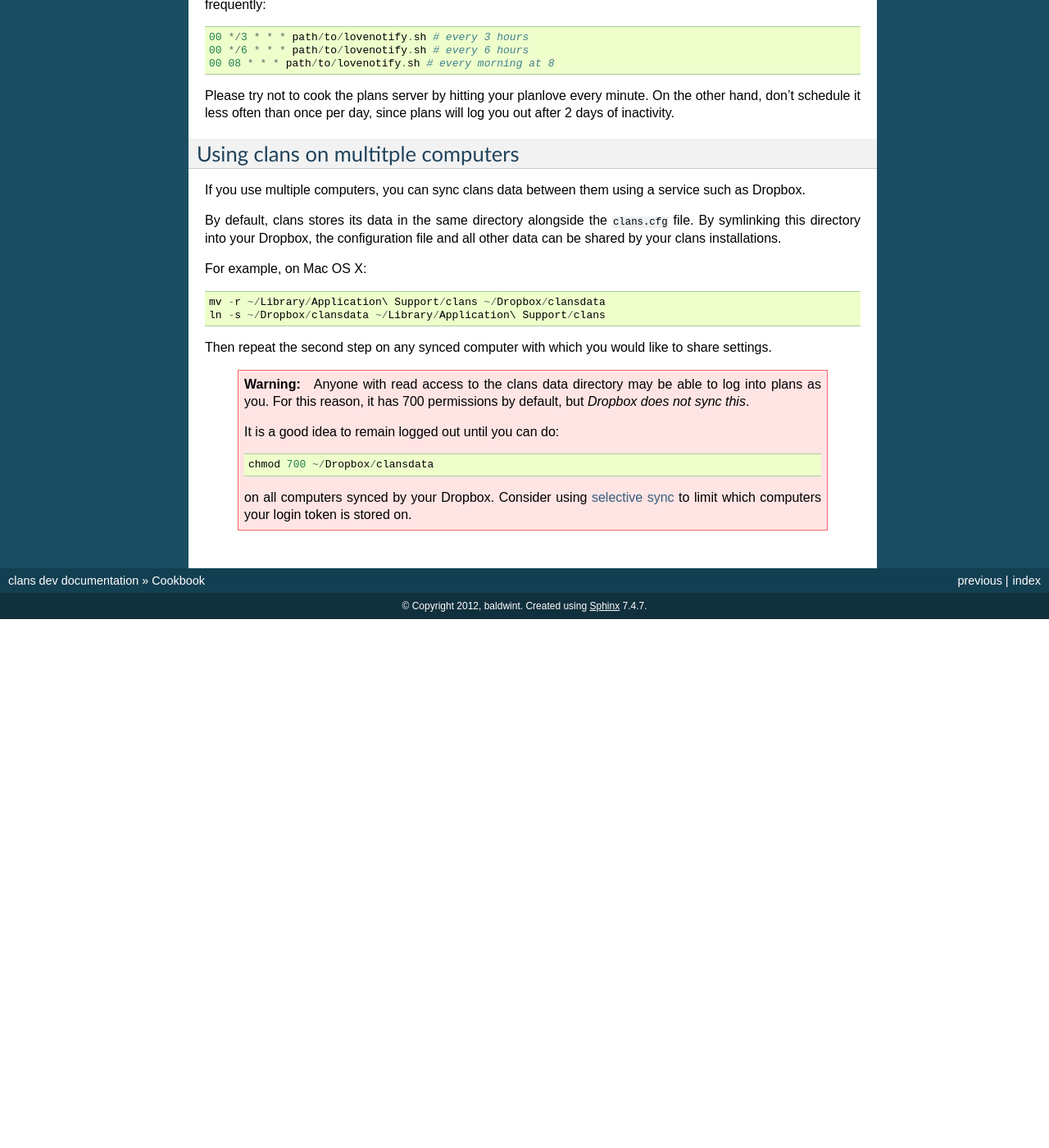
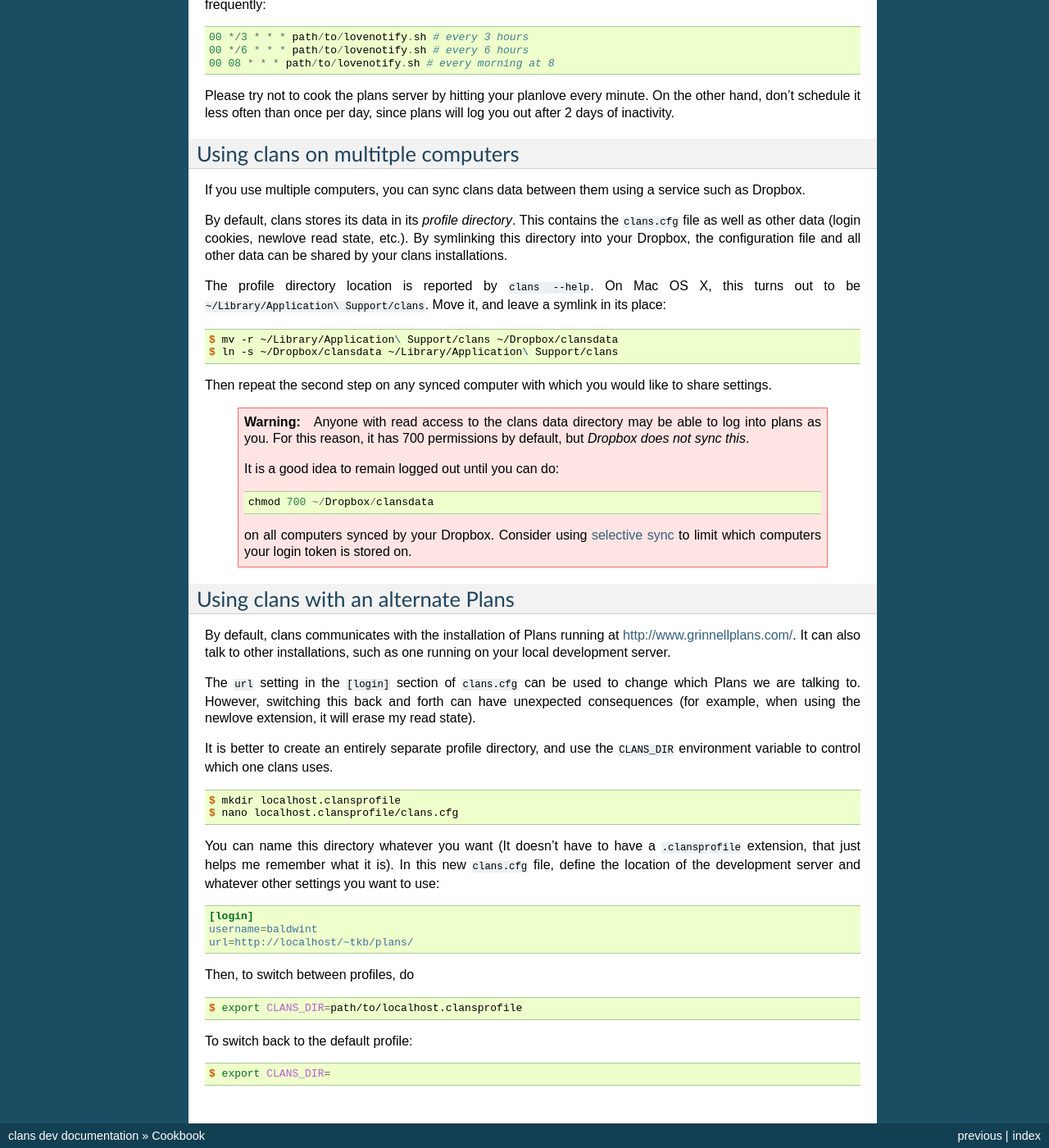
Before and after one commit to baldwint/clans, a Sphinx documentation site: the page built from docs/cookbook.rst, in a window 1280 px wide and 1400 px high, scrolled down 976 px. Shown: the whole window at 82% size. Built offline with Sphinx 7.4.7, drawn with Linux system fonts in a browser that asks for light colours; before the commit the page ends 1731 px from its top, so only the background shows below that; some of the changed text lies outside the part shown.

Commit message:
Introduced CLANS_DIR environment variable, nixed CLANS_CFG
This is a simpler way to keep newlove logs etc. separate, as opposed
to manually configuring everything in clans.cfg. Also added
documentation on using this functionality.

```diff
--- a/docs/cookbook.rst
+++ b/docs/cookbook.rst
@@ -77,15 +77,20 @@ Using clans on multitple computers
 If you use multiple computers, you can sync clans data between them
 using a service such as Dropbox.
 
-By default, clans stores its data in the same directory alongside the
-``clans.cfg`` file. By symlinking this directory into your Dropbox,
-the configuration file and all other data can be shared by your clans
-installations.
+By default, clans stores its data in its *profile directory*. This
+contains the ``clans.cfg`` file as well as other data (login cookies,
+newlove read state, etc.). By symlinking this directory into your
+Dropbox, the configuration file and all other data can be shared by
+your clans installations.
 
-For example, on Mac OS X::
+The profile directory location is reported by ``clans --help``.
+On Mac OS X, this turns out to be ``~/Library/Application\
+Support/clans``. Move it, and leave a symlink in its place:
 
-    mv -r ~/Library/Application\ Support/clans ~/Dropbox/clansdata
-    ln -s ~/Dropbox/clansdata ~/Library/Application\ Support/clans
+.. code-block:: console
+
+    $ mv -r ~/Library/Application\ Support/clans ~/Dropbox/clansdata
+    $ ln -s ~/Dropbox/clansdata ~/Library/Application\ Support/clans
 
 Then repeat the second step on any synced computer with which you
 would like to share settings.
@@ -104,3 +109,48 @@ would like to share settings.
       sync`_ to limit which computers your login token is stored on.
 
       .. _`selective sync`: https://www.dropbox.com/help/175/en
+
+
+Using clans with an alternate Plans
+-----------------------------------
+
+By default, clans communicates with the installation of Plans running
+at http://www.grinnellplans.com/. It can also talk to other
+installations, such as one running on your local development server.
+
+The ``url`` setting in the ``[login]`` section of ``clans.cfg``
+can be used to change which Plans we are talking to. However,
+switching this back and forth can have unexpected consequences (for
+example, when using the newlove extension, it will erase my read
+state).
+
+It is better to create an entirely separate profile directory, and use
+the ``CLANS_DIR`` environment variable to control which one clans uses.
+
+.. code-block:: console
+
+    $ mkdir localhost.clansprofile
+    $ nano localhost.clansprofile/clans.cfg
+
+You can name this directory whatever you want (It doesn't have to have a
+``.clansprofile`` extension, that just helps me remember what it is).
+In this new ``clans.cfg`` file, define the location of the development
+server and whatever other settings you want to use:
+
+.. code-block:: ini
+
+    [login]
+    username=baldwint
+    url=http://localhost/~tkb/plans/
+
+Then, to switch between profiles, do
+
+.. code-block:: console
+
+    $ export CLANS_DIR=path/to/localhost.clansprofile
+
+To switch back to the default profile:
+
+.. code-block:: console
+
+    $ export CLANS_DIR=
```
Also changed, not shown: docs/configuration.rst (+8 -15 lines), 2 other files.
